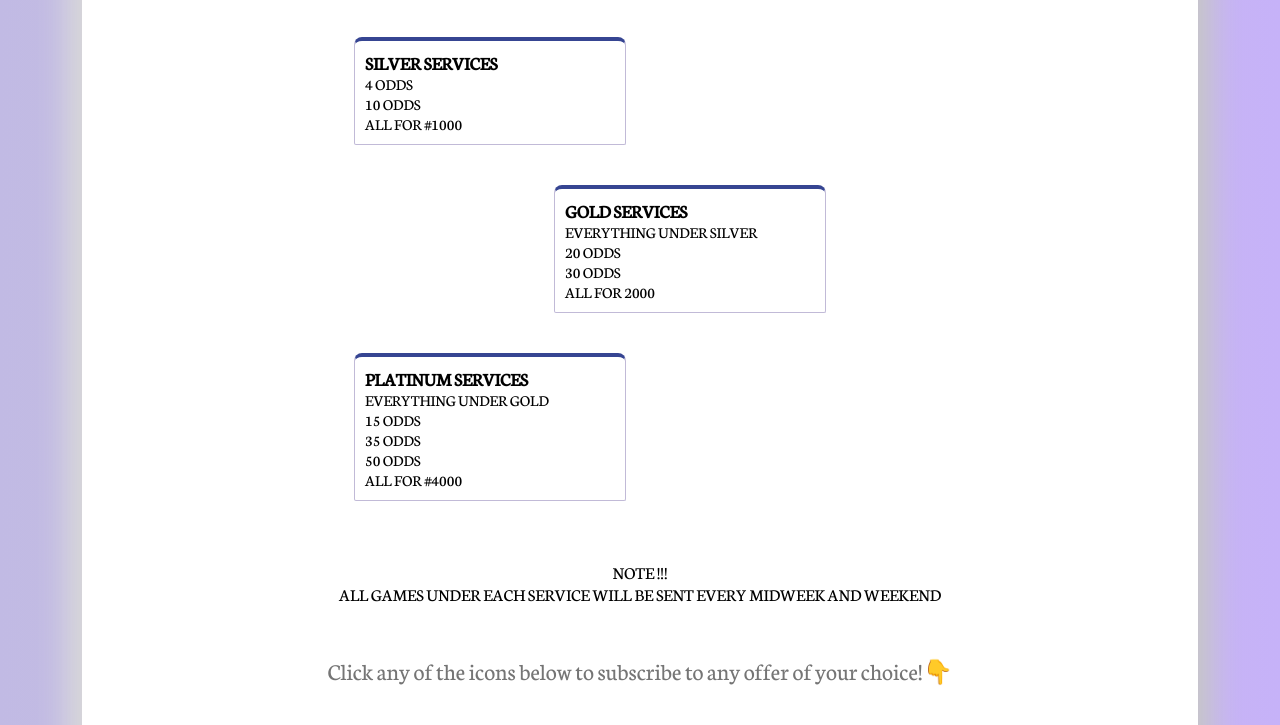
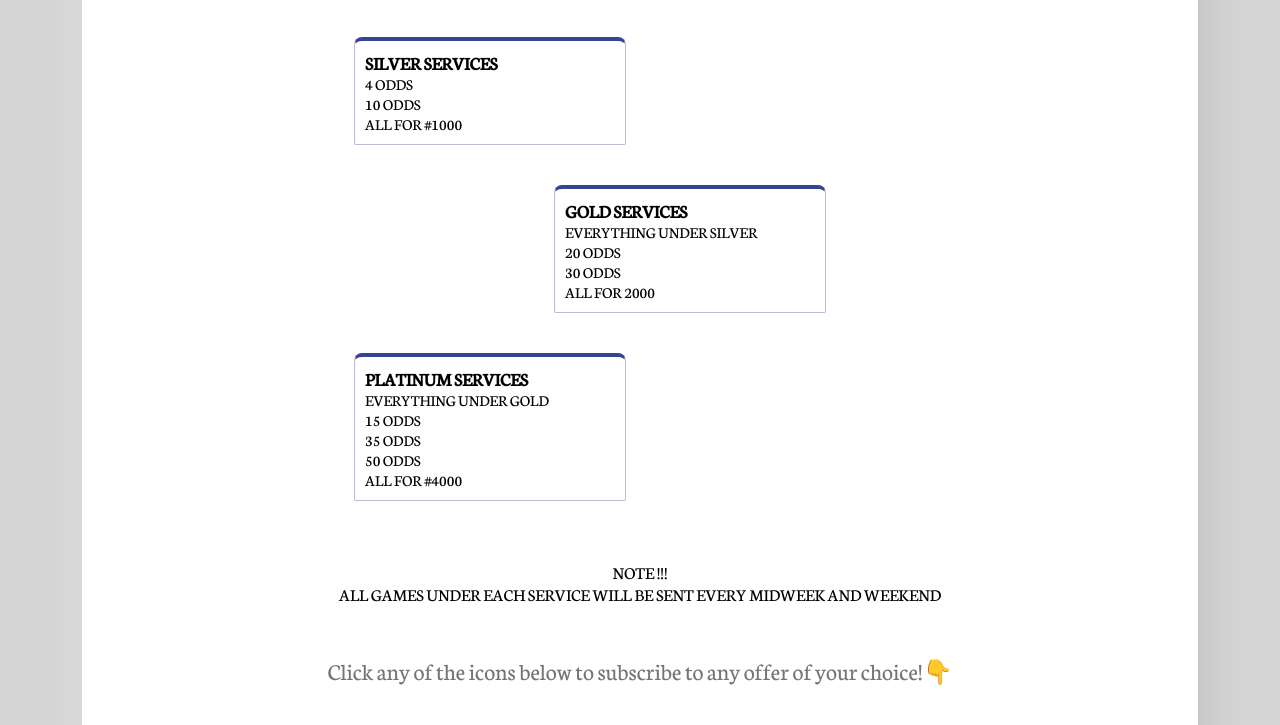
Before and after one commit to ileri-oluwa-kiiye/cruvbet, a plain HTML site: page index.html in a window 1280 px wide. Shown: the part 237-962 px from the top of the page. Drawn offline with Linux system fonts and the light colour scheme.

Commit message:
Made new adjustments to suit the customers

```diff
--- a/style.css
+++ b/style.css
@@ -8,7 +8,6 @@
     --pink: rgb(62, 116, 191);
 }
 .all{
-    background:linear-gradient(90deg, rgb(193, 186, 228) 0%, rgb(204, 195, 219) 39.58%, rgb(198, 178, 248) 100%);
     background-color: rgb(212, 212, 212);
     min-height: 100vh;
     padding: 5%;
```
